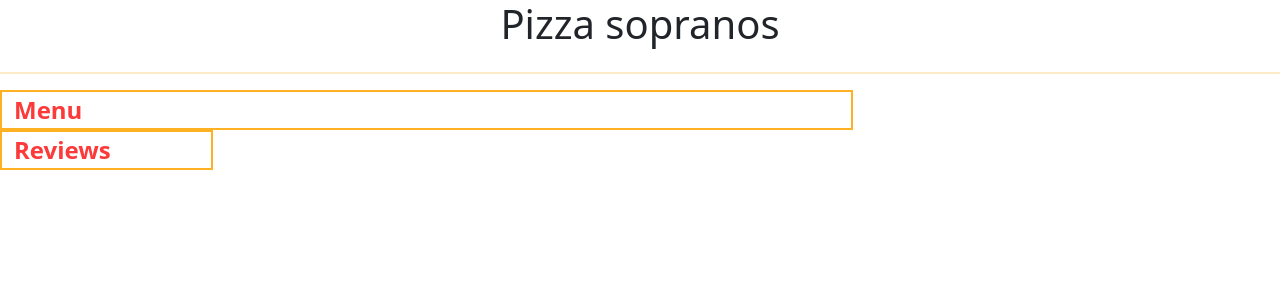
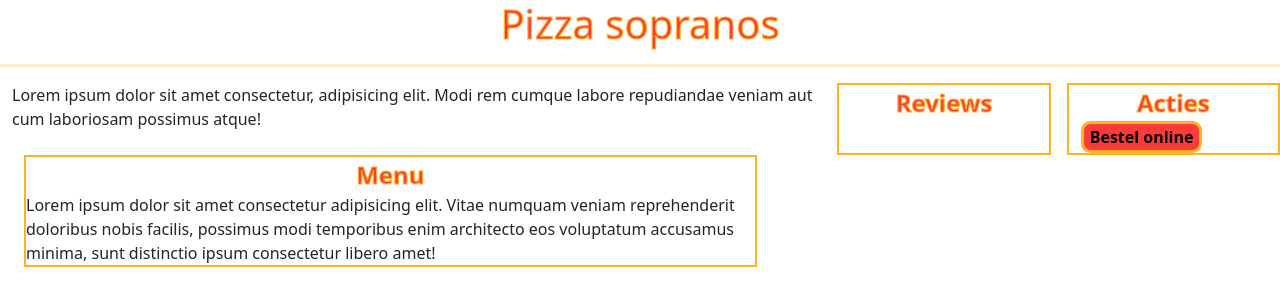
Before and after one commit to DutchGi0/Sopranos-Pizza, a PHP site: page /page/homepage.php in a window 1280 px wide. Shown: the top 306 px of the page. Run offline with PHP 8.4, Linux system fonts and the light colour scheme; some libraries are stand-ins or nearby versions.

Commit message:
wireframes gedaan
Homepage zo goed als af

```diff
--- /dev/null
+++ b/components/css/styles.css
@@ -0,0 +1,75 @@
+:root {
+  /* colors */
+  --primary-color: #fc3a3a;
+  --secondary-color: #feb123;
+}
+
+html {
+  margin: 0;
+  padding: 0;
+  overflow-x: hidden;
+}
+
+.secondary {
+  border-top: 3px solid var(--secondary-color);
+}
+
+.title {
+  text-align: center;
+  color: var(--primary-color);
+  -webkit-text-stroke: 0.075em var(--secondary-color);
+}
+
+.menu {
+  background-color: white;
+  border: 2px solid var(--secondary-color);
+  margin: 0;
+  padding: 0;
+}
+
+.menu-title {
+  color: var(--primary-color);
+  font-size: 1.5em;
+  font-weight: bold;
+  text-align: center;
+  -webkit-text-stroke: 0.05em var(--secondary-color);
+}
+
+.reviews {
+  background-color: white;
+  border: 2px solid var(--secondary-color);
+  margin-right: 1em;
+}
+
+.reviews-title {
+  color: var(--primary-color);
+  font-size: 1.5em;
+  font-weight: bold;
+  text-align: center;
+  -webkit-text-stroke: 0.05em var(--secondary-color);
+}
+
+.acties {
+  background-color: white;
+  border: 2px solid var(--secondary-color);
+}
+
+.acties-title {
+  color: var(--primary-color);
+  font-size: 1.5em;
+  font-weight: bold;
+  text-align: center;
+  -webkit-text-stroke: 0.05em var(--secondary-color);
+}
+
+.btn-acties {
+  background-color: var(--primary-color);
+  border: 3px solid var(--secondary-color);
+  border-radius: 0.6em;
+  font-weight: bold;
+}
+
+.main-text {
+  margin: 0 auto;
+  overflow: hidden;
+}
--- a/page/homepage.php
+++ b/page/homepage.php
@@ -5,25 +5,55 @@
     content="text/html"; charset="utf-8">
     <title>Pizza sopranos</title>
     <link rel="stylesheet" href="bootstrap-5.0.2-dist/bootstrap-5.0.2-dist/css/bootstrap.css"/>
-    <link rel="stylesheet" href="css/styles.css"/>
+    <link rel="stylesheet" href="components\css\styles.css"/>
 </head>
 <body>
     <div class="title">
         <h1>Pizza sopranos</h1>
     </div>
     <hr class="secondary">
-    <div class="container-fluid">
-        <div class="main">
-            <!-- <p>Moet background hebben</p> -->
+    <main>
+        <div class="container-fluid main">
+            <div>
+                <div class="row justify-content-end">
+                    <div class="main-text col">
+                        Lorem ipsum dolor sit amet consectetur, adipisicing elit. Modi rem cumque labore repudiandae veniam aut cum laboriosam possimus atque!
+                    </div>
+                    <div class="col-sm-2 reviews">
+                        <div class="reviews-title">
+                            Reviews
+                        </div>
+                        <div class="reviews-text">
+                            <!-- Lorem ipsum dolor sit amet consectetur adipisicing elit. Consequatur aut ratione voluptates quo, quaerat tempore soluta similique maiores expedita adipisci alias architecto, ab magnam ducimus illum eaque quod error cum. Id nemo recusandae omnis necessitatibus nam exercitationem nihil quidem obcaecati blanditiis. Perspiciatis velit repudiandae illo beatae ipsam id, vitae quod excepturi tempora quaerat unde distinctio dolorem deserunt? Exercitationem, eaque expedita! -->
+                        </div>
+                    </div>
+                    <div class="col-sm-2 acties">
+                        <div class="acties-title">
+                            Acties
+                        </div>
+                        <div class="acties-text">
+                            <!-- Lorem, ipsum dolor sit amet consectetur adipisicing elit. Vitae, nostrum deserunt hic expedita corrupti incidunt explicabo at dicta placeat corporis illum dolore natus esse quod, tempore odio dolor ipsa aut atque! Sapiente illum officiis, modi mollitia deserunt corrupti tempora, eos molestiae neque nulla labore cupiditate. Qui minus sunt ut velit iste placeat laborum numquam quia, earum dolore explicabo. Neque, mollitia? -->
+                            <a href="http://www.google.com/">
+                                <input type="button" value="Bestel online" class="btn-acties"/>
+                            </a>
+                        </div>
+                    </div>
+                    <div class="row justify-content-start">
+                        <div class="col-sm-7 menu">
+                            <div class="menu-title">Menu</div>
+                            <div class="menu-items">
+                                Lorem ipsum dolor sit amet consectetur adipisicing elit. Vitae numquam veniam reprehenderit doloribus nobis facilis, possimus modi temporibus enim architecto eos voluptatum accusamus minima, sunt distinctio ipsum consectetur libero amet!
+                            </div>
+                        </div>
+                    </div>
+                </div>
+                <div class="row">
+
+
+                </div>
+            </div>
         </div>
-
-        <div class="row">
-            <div class="col-sm-8 menu">Menu</div>
-        </div>
-        <div class="row">
-            <div class="col-sm-2 reviews">Reviews</div>
-        </div>
-    </div>
+    </main>
 <script src="https://unpkg.com/@popperjs/core@2.4.0/dist/umd/popper.min.js"></script>
 <script src="bootstrap-5.0.2-dist/bootstrap-5.0.2-dist/js/bootstrap.js"></script>
 </body>
```
Also changed, not shown: components/css/background.png (added), components/img/sopranos-logo.png (added).
